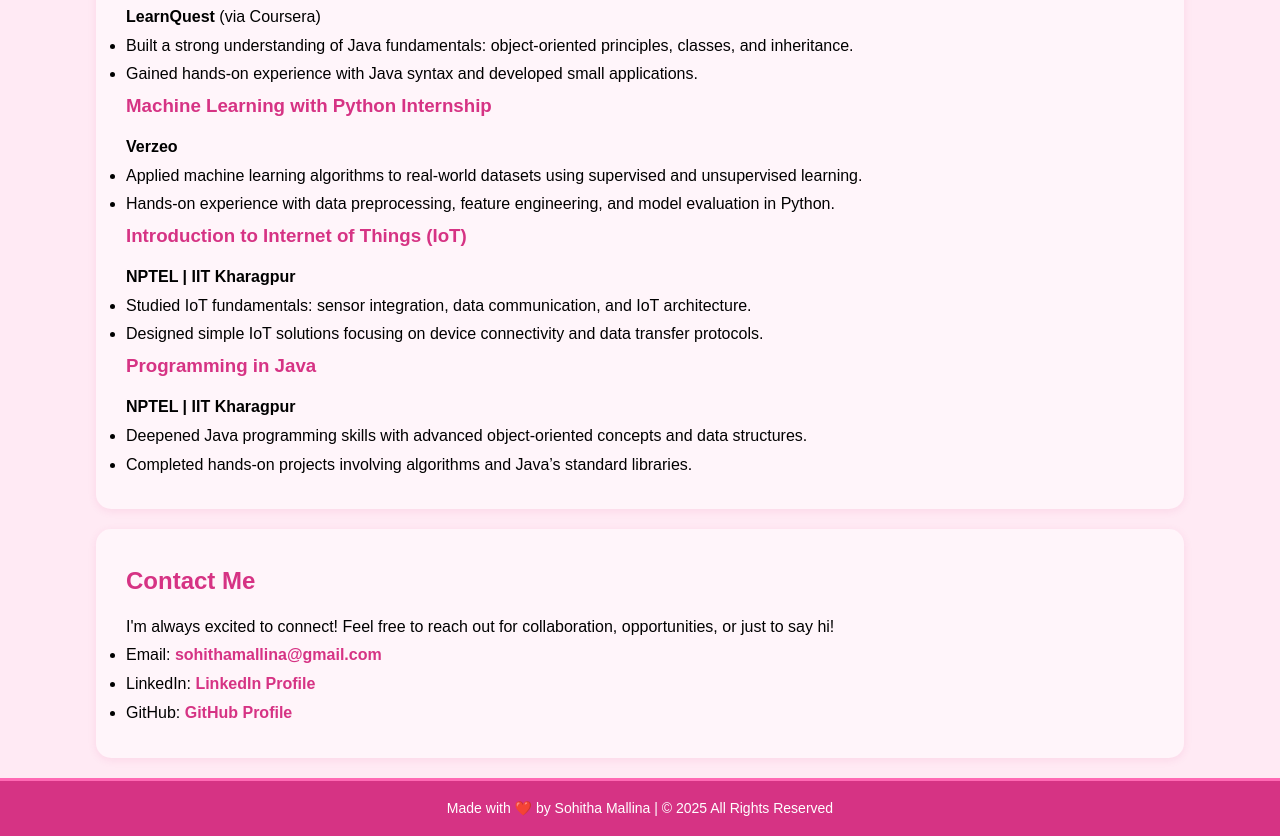
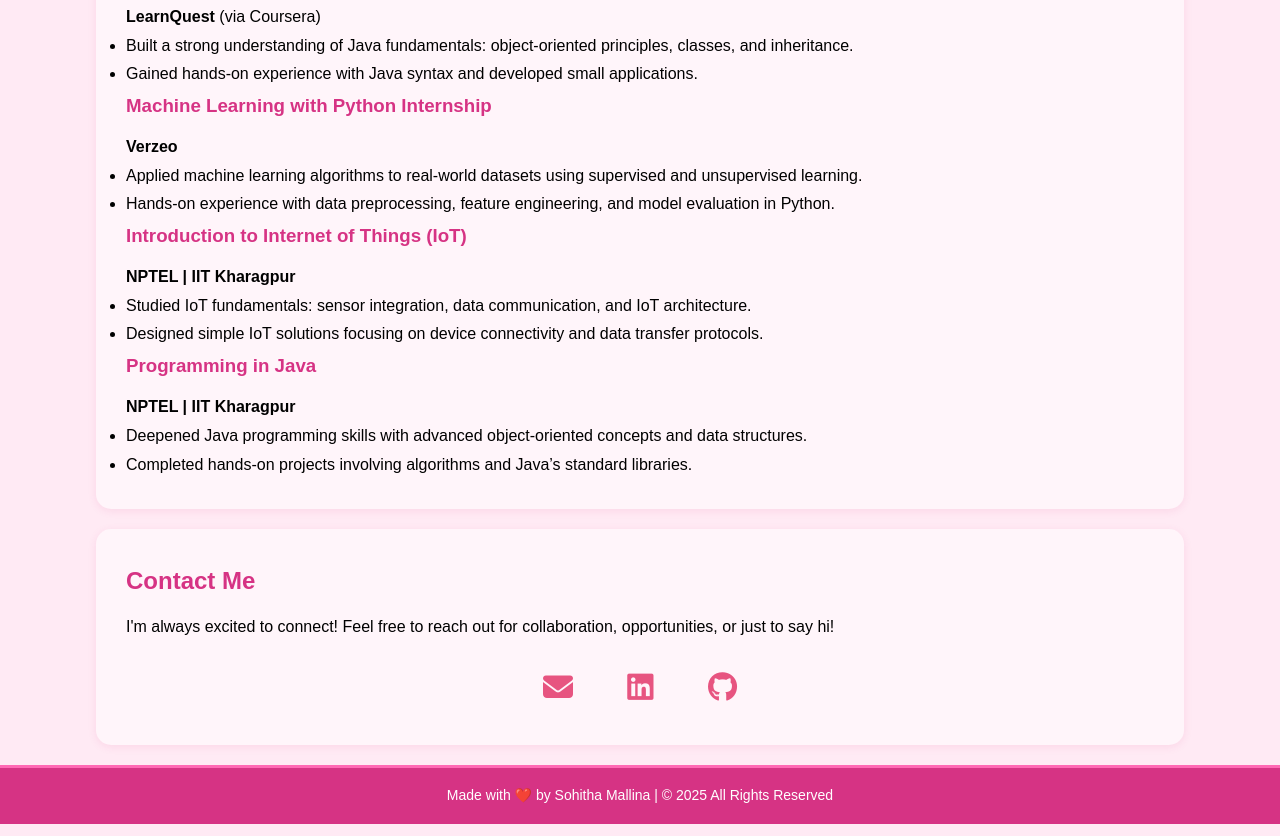
Before and after one commit to SohithaMallina/MyFirstProject, a plain HTML site: page index.html in a window 1280 px wide. Shown: the part 2776-3612 px from the top of the page. Drawn offline with Linux system fonts and the light colour scheme.

Commit message:
added icons

```diff
--- a/index.html
+++ b/index.html
@@ -4,6 +4,7 @@
 <head>
     <title>Sohitha Mallina - Portfolio</title>
     <link rel="stylesheet" href="styles.css">
+    <link rel="stylesheet" href="https://cdnjs.cloudflare.com/ajax/libs/font-awesome/6.4.0/css/all.min.css">
 </head>
 
 <body>
@@ -157,14 +158,20 @@
     <!-- Contact Section -->
     <section id="contact">
         <h2>Contact Me</h2>
-        <p>I'm always excited to connect! Feel free to reach out for collaboration, opportunities, or just to say hi!
-        </p>
-        <ul>
-            <li>Email: <a href="mailto:sohithamallina@gmail.com">sohithamallina@gmail.com</a></li>
-            <li>LinkedIn: <a href="https://www.linkedin.com/in/sohitha-mallina">LinkedIn Profile</a></li>
-            <li>GitHub: <a href="https://github.com/SohithaMallina">GitHub Profile</a></li>
-        </ul>
+        <p>I'm always excited to connect! Feel free to reach out for collaboration, opportunities, or just to say hi!</p>
+        <div class="social-icons">
+            <a href="mailto:sohithamallina@gmail.com" target="_blank" title="Email">
+                <i class="fas fa-envelope"></i>
+            </a>
+            <a href="https://www.linkedin.com/in/sohitha-mallina" target="_blank" title="LinkedIn">
+                <i class="fab fa-linkedin"></i>
+            </a>
+            <a href="https://github.com/SohithaMallina" target="_blank" title="GitHub">
+                <i class="fab fa-github"></i>
+            </a>
+        </div>
     </section>
+
 
     <footer>
         <p>Made with ❤️ by Sohitha Mallina | &copy; 2025 All Rights Reserved</p>
--- a/styles.css
+++ b/styles.css
@@ -94,6 +94,25 @@ a:hover {
     color: #ff69b4;
 }
 
+.social-icons {
+    text-align: center;
+    margin-top: 20px;
+}
+
+.social-icons a {
+    color: #e75480;
+    text-decoration: none;
+    margin: 0 25px;   /* Increased space here */
+    font-size: 30px;
+    display: inline-block;
+    transition: transform 0.3s ease, color 0.3s ease;
+}
+
+.social-icons a:hover {
+    transform: scale(1.2);
+    color: #ff1493;
+}
+
 /* Footer soft and charming */
 footer {
     background-color: #d63384;
```
